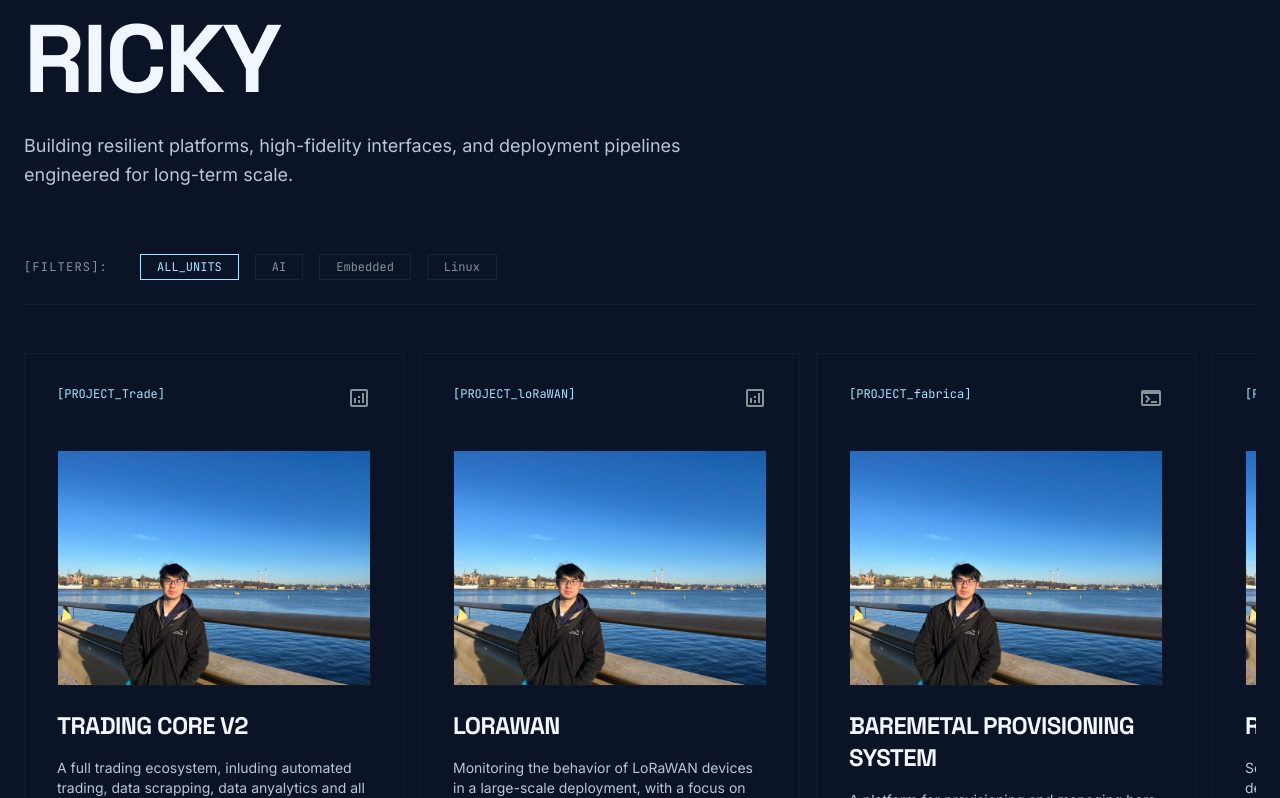
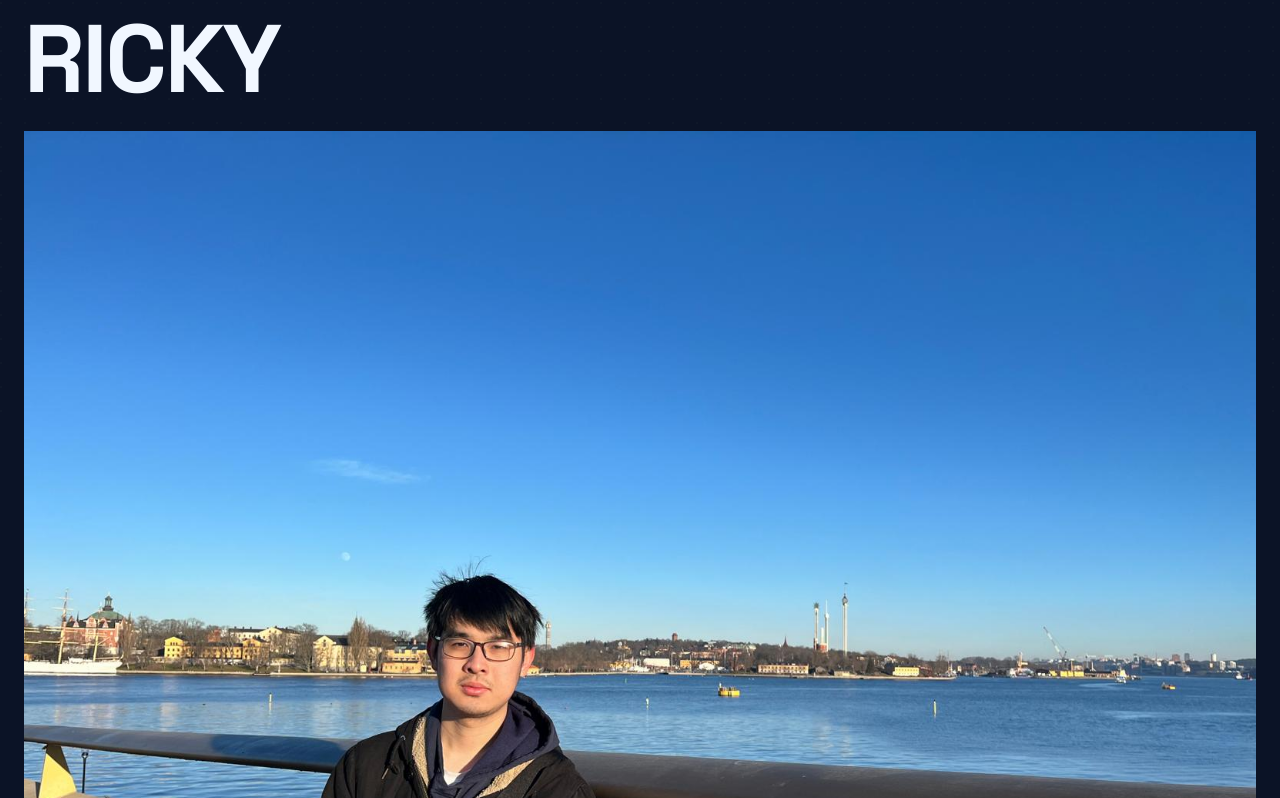
Before and after one commit to riggy420/riggy420.github.io, a React (Vite) app: page / in a window 1280 px wide. Shown: the part 382-1180 px from the top of the page. Built offline with nearby package versions, Linux system fonts and the light colour scheme.

Commit message:
Changed something else

```diff
--- a/src/data/portfolio.ts
+++ b/src/data/portfolio.ts
@@ -15,7 +15,7 @@ export const projects: Project[] = [
     tags: ['Python', 'Linux', 'Simulation'],
     icon: 'analytics',
     link: "https://github.com/riggy420/library",
-    picture: '/public/profile.jpeg',
+    pictures: ['./public/profile.jpeg'],
     isPrivate: false,
     privateReason: 'Client confidentiality',
   },
--- a/src/pages/PortfolioPage.tsx
+++ b/src/pages/PortfolioPage.tsx
@@ -49,6 +49,9 @@ export function PortfolioPage() {
             <br />
             Ricky
           </h1>
+
+          <img src="/profile.jpeg" alt="Profile" className="h-full w-full object-cover object-[25%-75%]" />
+
           <p className="max-w-2xl text-lg leading-relaxed text-on-surface-variant">
             Building resilient platforms, high-fidelity interfaces, and deployment pipelines engineered for long-term scale.
           </p>
@@ -98,7 +101,7 @@ export function PortfolioPage() {
                   </div>
 
                   <div className="mb-6 aspect-video border border-outline-variant/20 bg-surface-container-lowest">
-                    <img src={project.picture || '/public/profile.jpeg'} alt={project.title} className="h-full w-full object-cover" />
+                    <img src={project.pictures?.[0] || '/public/profile.jpeg'} alt={project.title} className="h-full w-full object-cover" />
                   </div>
 
                   <h3 className="mb-4 font-headline text-2xl font-bold uppercase tracking-tight">{project.title}</h3>
--- a/src/types/content.ts
+++ b/src/types/content.ts
@@ -10,7 +10,7 @@ export type Project = {
   tags: string[]
   icon: string
   link: string
-  picture?: string
+  pictures?: string[]
   isPrivate?: boolean
   privateReason?: string
 }
```
Also changed, not shown: 2 other files (tests, documents, lock files or other folders).
